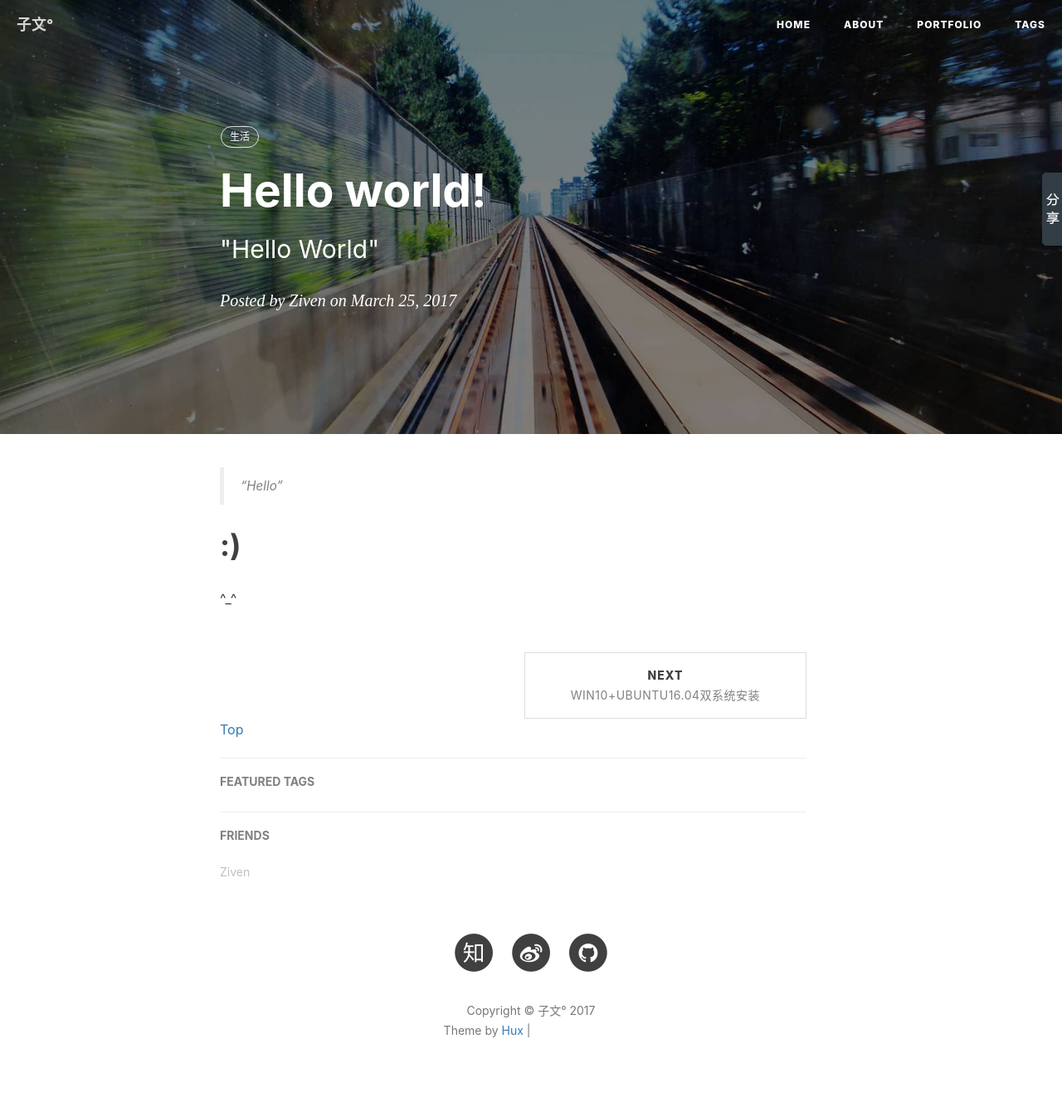
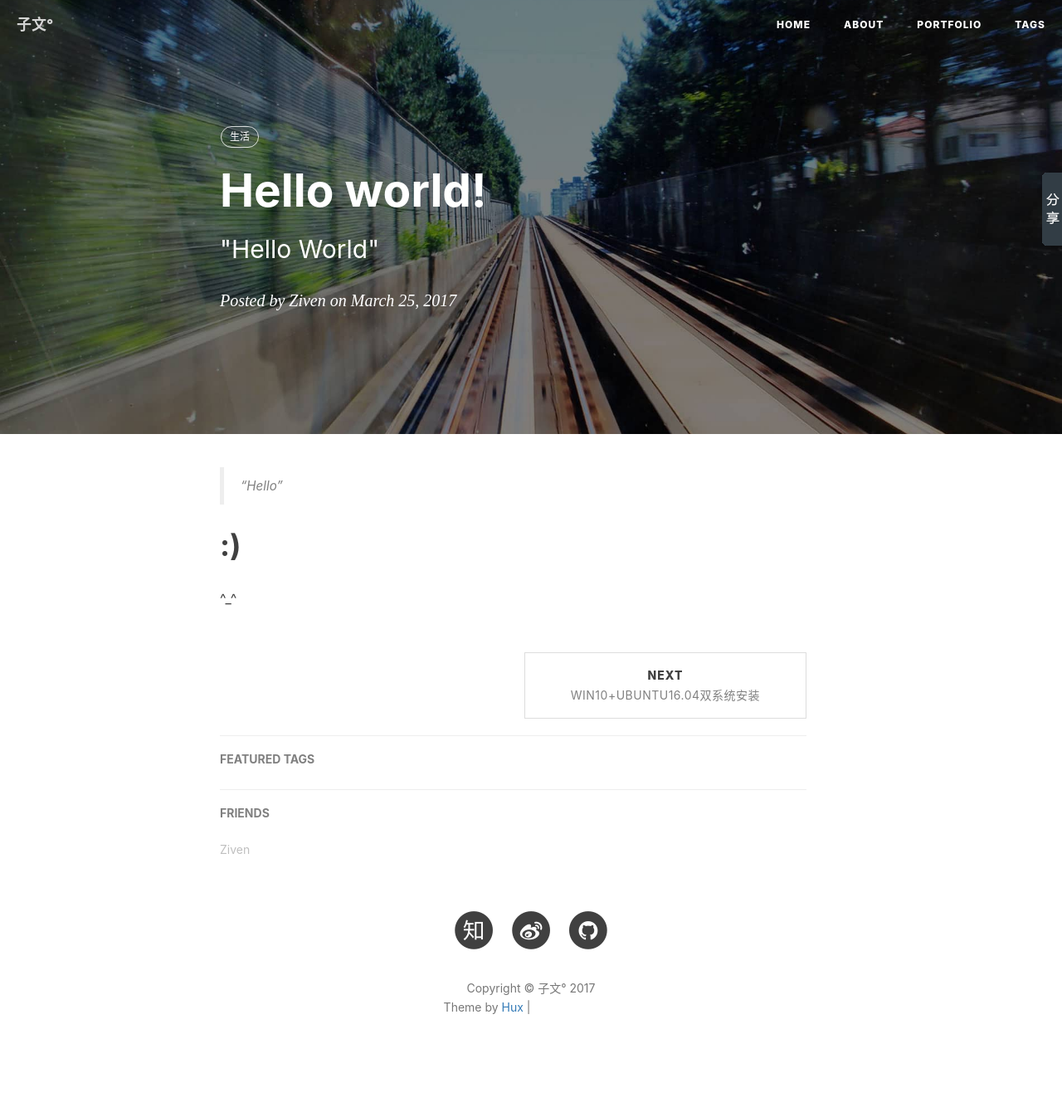
Before and after one commit to zivenyang/zivenyang.github.io, a Jekyll site: the page built from _posts/2017-03-25-hello-2017.markdown, in a window 1280 px wide. Shown: the whole page at 83% size. Built offline with Jekyll 4.4.1, drawn with Linux system fonts in a browser that asks for light colours; nearby versions of some CDN libraries; comment, search, counter and statistics services are not loaded; after the commit the page ends 1318 px from its top, so only the background shows below that; grey boxes are pictures that could not be loaded.

Commit message:
删除多说和top

```diff
--- a/_layouts/post.html
+++ b/_layouts/post.html
@@ -62,32 +62,7 @@
 
                 <hr style="visibility: hidden;">
 
-                {% if site.duoshuo_share && site.duoshuo_username %}
-                <!-- 多说 Share start -->
-                <div class="ds-share"
-                    style="text-align: right"
-                    data-thread-key="{{page.id}}"
-                    data-title="{{page.title}}"
-                    data-url="{{site.url}}{{site.baseurl}}{{page.url}}"
-                    data-images="{{ site.url }}{{site.baseurl}}/{% if page.header-img %}{{ page.header-img }}{% else %}{{ site.header-img }}{% endif %}"
-                    data-content="{{ content | strip_html | truncate:80 }} | {{ site.SEOTitle }} " >
-                    <div class="ds-share-inline">
-                      <style>
-                        .ds-share-icons-16 {display:none;}
-                      </style>
-                      <ul class="ds-share-icons-16">
-                        <li data-toggle="ds-share-icons-more"><a class="ds-more" href="#">分享到：</a></li>
-                        <li><a class="ds-wechat flat" href="javascript:void(0);" data-service="wechat">微信</a></li>
-                        <li><a class="ds-weibo flat" href="javascript:void(0);" data-service="weibo">微博</a></li>
-                        <li><a class="ds-douban flat" href="javascript:void(0);" data-service="douban">豆瓣</a></li>
-                      </ul>
-                      <div class="ds-share-icons-more">
-                      </div>
-                    </div>
-                <hr>
-                </div>
-                <!-- 多说 Share end-->
-                {% endif %}
+
 
 
                 <ul class="pager">
@@ -127,12 +102,7 @@
     <script>window._bd_share_config={"common":{"bdSnsKey":{},"bdText":"","bdMini":"1","bdMiniList":["weixin","sqq","qzone","tsina","douban","fbook","twi","copy","print"],"bdPic":"","bdStyle":"0","bdSize":"16"},"slide":{"type":"slide","bdImg":"5","bdPos":"right","bdTop":"150.99996948242188"},"image":{"viewList":["qzone","tsina","tqq","renren","weixin"],"viewText":"分享到：","viewSize":"16"}};with(document)0[(getElementsByTagName('head')[0]||body).appendChild(createElement('script')).src='/static/api/js/share.js?v=89860593.js?cdnversion='+~(-new Date()/36e5)];</script>
     <!-- disqus 百度分享 end -->
 
-    <!-- all your content here -->
-  <body>
-    <a href="#0" class="cd-top cd-is-visible cd-fade-out">Top</a>
-    <!-- Gem jQuery -->
-  </body>
-    <!-- link to scripts here -->
+
 
 
 
```
